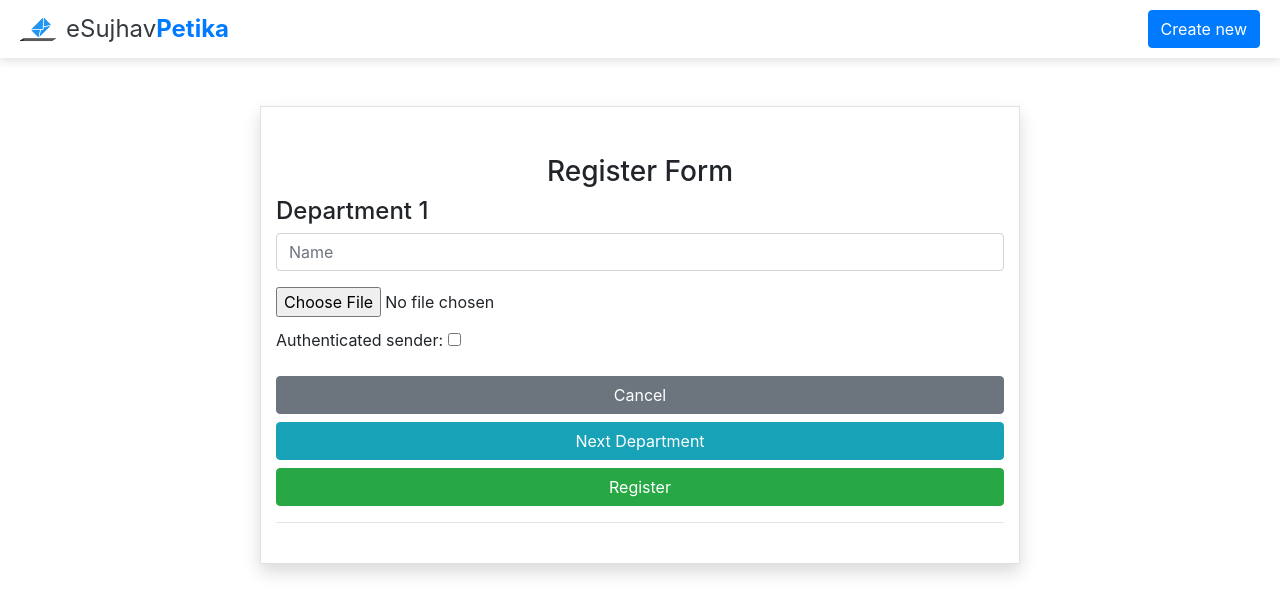
After one commit to Himal144/esujhavpetika, a Django app: page /organization/multi_department/ in a window 1280 px wide. The commit adds this page. Shown: the top 615 px of the page. Run offline with Django 5.2, Linux system fonts and the light colour scheme; some libraries are stand-ins or nearby versions.

Commit message:
commit after register

```diff
--- a/esujhavpetika/organization/forms.py
+++ b/esujhavpetika/organization/forms.py
@@ -2,6 +2,8 @@
 from django.contrib.auth.models import User
 from django.contrib.auth.forms import UserCreationForm
 from django import forms
+from .models import Organization
+from django.forms import ModelForm
 
 
 class signupform(UserCreationForm):
@@ -17,3 +19,18 @@ class signupform(UserCreationForm):
 			super().__init__(*args,**kwargs)
 			for field in self.fields.values():
 				field.widget.attrs.update({'class':'form-control my-1','placeholder':field.label})
+
+
+
+class organization_register_form(ModelForm):
+    class Meta:
+        model = Organization
+        exclude = ['user', 'parent_id']
+
+    def __init__(self, *args, **kwargs):
+        super().__init__(*args, **kwargs)
+        for name, field in self.fields.items():
+            if name == 'name':
+                field.widget.attrs.update({'class': 'form-control my-2', 'placeholder': field.label})
+            else:
+                field.widget.attrs.update({'class': 'my-2', 'placeholder': field.label})
--- a/esujhavpetika/organization/templates/organization/home.html
+++ b/esujhavpetika/organization/templates/organization/home.html
@@ -9,7 +9,7 @@
     <div class="container">
         <div class="row-banner">
             <div class="banner-content">
-                <h1></h1>
+                <h1>  </h1>
             </div>
             <div class="banner-img"></div>
         </div>
--- /dev/null
+++ b/esujhavpetika/organization/templates/organization/multi_department.html
@@ -0,0 +1,89 @@
+{% extends 'organization/base.html' %}
+{% block content %}
+<div class="container my-5">
+    <div class="row justify-content-center">
+        <div class="col-md-8 py-4 border shadow border-r">
+            <h3 class="text-center mt-4">Register Form</h3>
+            <form id="registerForm" action="{% url 'multi_department' %}" method="post" enctype="multipart/form-data" novalidate>
+                {% csrf_token %}
+                <div id="form-container">
+                    <div class="form-section mb-3" data-index="1">
+                        <h4>Department 1</h4>
+                        {{ organization_register_form.name }}
+                        {{ organization_register_form.name.errors }}
+                        {{ organization_register_form.logo }}<br>
+                        {{ organization_register_form.authenticated_sender.label_tag }}
+                        {{ organization_register_form.authenticated_sender }}
+                    </div>
+                </div>
+                <div class="text-center mt-3">
+                    <button type="button" class="btn btn-secondary w-100 mb-2" id="cancelButton">Cancel</button>
+                    <button type="button" class="btn btn-info w-100 mb-2" id="nextButton">Next Department</button>
+                    <button type="submit" class="btn btn-success w-100" id="registerButton">Register</button>
+                </div>
+            </form>
+            <hr class="w-100">
+        </div>
+    </div>
+</div>
+
+<script>
+document.getElementById('cancelButton').addEventListener('click', function() {
+    window.location.href = "/";
+});
+
+document.getElementById('nextButton').addEventListener('click', function() {
+    var formContainer = document.getElementById('form-container');
+    var index = formContainer.querySelectorAll('.form-section').length + 1;
+
+    var newFormSection = document.createElement('div');
+    newFormSection.className = 'form-section mb-3';
+    newFormSection.setAttribute('data-index', index);
+    newFormSection.innerHTML = `
+        <h4>Department ${index}</h4>
+        <div class="form-group mb-3">
+            <label for="id_name_${index}">Name:</label>
+            <input type="text" name="name_${index}" maxlength="255" required id="id_name_${index}" class="form-control">
+        </div>
+        <div class="form-group mb-3">
+            <label for="id_logo_${index}">Logo:</label>
+            <input type="file" name="logo_${index}" accept="image/*" required id="id_logo_${index}" >
+        </div>
+        <div class="form-group mb-3">
+            <label for="id_authenticated_sender_${index}">Authenticated Sender:</label>
+            <input type="checkbox" name="authenticated_sender_${index}" id="id_authenticated_sender_${index}" class="form-check-input">
+        </div>
+    `;
+    formContainer.appendChild(newFormSection);
+});
+
+document.getElementById('registerForm').addEventListener('submit', function(event) {
+    event.preventDefault();
+    var form = event.target;
+
+    if (!form.checkValidity()) {
+        form.reportValidity();
+    } else {
+        var formData = new FormData(form);
+
+        fetch(form.action, {
+            method: 'POST',
+            body: formData,
+            headers: {
+                'X-CSRFToken': document.querySelector('[name=csrfmiddlewaretoken]').value
+            }
+        })
+        .then(response => response.json())
+        .then(data => {
+            if (data.success) {
+                window.location.href = "/"; // Redirect to the base app or success page
+            } else {
+                alert('Form submission failed: ' + JSON.stringify(data.errors));
+            }
+        })
+        .catch(error => console.error('Error:', error));
+    }
+});
+</script>
+
+{% endblock content %}
--- a/esujhavpetika/organization/urls.py
+++ b/esujhavpetika/organization/urls.py
@@ -1,9 +1,7 @@
 from django.urls import path
 from . import views
-from .views import organization_detail
+from .views import organization_detail,organization_register,multi_department
 from django.contrib.auth import views as auth_views
-
-
 
 
 urlpatterns = [
@@ -11,6 +9,8 @@ urlpatterns = [
     path("",views.baseapp, name='baseapp'),
     path("login/",views.login_form, name= "login"),
     path("signup/",views.signup_form , name = "signup"),
+    path('organization/register/', organization_register, name='organization_register'),
+    path('organization/multi_department/',multi_department, name='multi_department'),
 
      #urls for the email reset password
     path('password_reset/', auth_views.PasswordResetView.as_view(template_name='organization/password_reset.html'),name='password_reset'),
--- a/esujhavpetika/organization/views.py
+++ b/esujhavpetika/organization/views.py
@@ -1,10 +1,13 @@
-from django.shortcuts import render
+from django.shortcuts import render,redirect
 from django.contrib.auth.models import User
 from django.contrib.auth.forms import AuthenticationForm
-from django.http import HttpResponseRedirect
+from django.http import JsonResponse, HttpResponseRedirect
 from django.contrib import messages
 from django.contrib.auth import authenticate , login , logout
-from .forms import signupform
+from .forms import signupform , organization_register_form
+
+
+from . models import Organization
 
 # Create your views here.
 from django.shortcuts import render, get_object_or_404
@@ -20,7 +23,9 @@ def organization_detail(request, id):
     return render(request, 'organization/organization.html', context)
 
 def baseapp (request):
-    return render(request,'organization/base.html')
+    return render(request,'organization/home.html')
+
+
 
 def login_form(request):
     if request.method == 'POST':
@@ -31,8 +36,7 @@ def login_form(request):
             user = authenticate(username=uname, password=upass)
             if user is not None:
                 login(request, user)
-                messages.success(request,"Logged in successfully")
-                return HttpResponseRedirect("/")
+                return HttpResponseRedirect("/organization/register")
 
     else:
         fm = AuthenticationForm()
@@ -59,3 +63,49 @@ def user_logout(request):
     logout(request)
     messages.warning(request,"Log out succefully")
     return HttpResponseRedirect('/')
+
+
+
+def organization_register(request):
+    try:
+        organization = Organization.objects.get(user=request.user)
+        form = organization_register_form(request.POST, request.FILES, instance=organization)
+    except Organization.DoesNotExist:
+        form = organization_register_form(request.POST, request.FILES)
+
+    if request.method == 'POST':
+        if form.is_valid():
+            organization = form.save(commit=False)
+            organization.user = request.user
+            organization.save()
+            return HttpResponseRedirect('/')
+    else:
+          form = organization_register_form()
+
+    return render(request, 'organization/register.html', {'organization_register_form': form})
+
+def multi_department(request):
+    if request.method == 'POST':
+        try:
+            organization = Organization.objects.get(user=request.user)
+            form = organization_register_form(request.POST, request.FILES, instance=organization)
+        except Organization.DoesNotExist:
+            form = organization_register_form(request.POST, request.FILES)
+
+        if form.is_valid():
+            organization = form.save(commit=False)
+            organization.user = request.user
+            organization.save()
+            return JsonResponse({'success': True})  # Return success response for AJAX
+
+        else:
+            errors = form.errors.as_json()
+            return JsonResponse({'success': False, 'errors': errors})  # Return errors for AJAX
+    else:
+        form = organization_register_form()
+
+    context = {
+        'organization_register_form': form
+    }
+
+    return render(request, 'organization/multi_department.html', context)
```
Also changed, not shown: esujhavpetika/organization/templates/organization/register.html (added, +46 -0 lines), esujhavpetika/organization/templates/organization/signup.html (+1 -11 lines).
